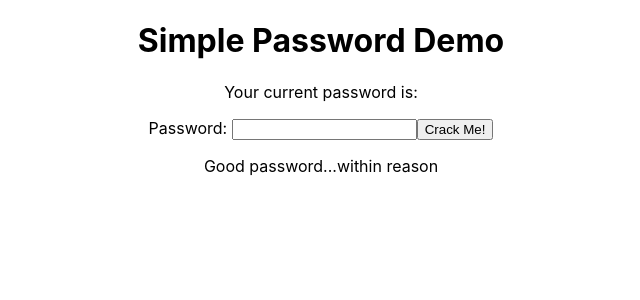
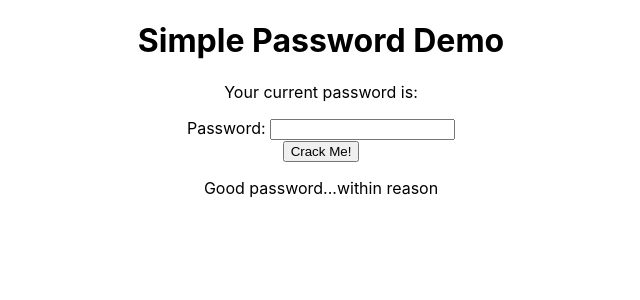
Before and after one commit to jhleakakos/simple-password-demo, a React (Create React App) app: page / in a window 1280 px wide. Shown: the top 300 px of the page, without its empty margins (319-959 px from the left). Built offline with nearby package versions, Linux system fonts and the light colour scheme.

Commit message:
separate password input to new component

```diff
--- a/package.json
+++ b/package.json
@@ -6,7 +6,9 @@
     "@testing-library/jest-dom": "^5.16.2",
     "@testing-library/react": "^12.1.2",
     "@testing-library/user-event": "^13.5.0",
+    "bootstrap": "^5.1.3",
     "react": "^17.0.2",
+    "react-bootstrap": "^2.1.2",
     "react-dom": "^17.0.2",
     "react-scripts": "5.0.0",
     "web-vitals": "^2.1.4"
--- a/src/PasswordDemo.js
+++ b/src/PasswordDemo.js
@@ -1,4 +1,5 @@
 import React, { useState, useEffect } from 'react';
+import PasswordInput from './PasswordInput';
 
 import {
     lowercaseLetters,
@@ -88,17 +89,11 @@ const PasswordDemo = () => {
     return (
         <div>
             <h1>Simple Password Demo</h1>
-            <p>Your current password is: {password}</p>
-
-            <label htmlFor='pwd'>Password: </label>
-            <input
-                id='pwd'
-                type='text'
-                maxLength='6'
-                value={password}
-                onChange={(e) => setPassword(e.target.value)}
+            <PasswordInput
+                password={password}
+                setPassword={setPassword}
+                crackPassword={crackPassword}
             />
-            <button onClick={crackPassword}>Crack Me!</button>
             <p>{cracked ? "Your password's been cracked!" : 'Good password...within reason'}</p>
             {cracked ? <p>Number of checks to get to your password: {count}</p> : ''}
         </div>
--- /dev/null
+++ b/src/PasswordInput.js
@@ -0,0 +1,26 @@
+import React from 'react';
+
+const PasswordInput = ({ password, setPassword, crackPassword }) => {
+    return (
+        <div>
+            <p>Your current password is: {password}</p>
+
+            <div>
+                <div>
+                    <label htmlFor='pwd'>Password: </label>
+                    <input
+                        id='pwd'
+                        type='text'
+                        maxLength='6'
+                        value={password}
+                        onChange={(e) => setPassword(e.target.value)}
+                    />
+                </div>
+
+                <button onClick={crackPassword} >Crack Me!</button>
+            </div>
+        </div>
+    )
+}
+
+export default PasswordInput;
```
Also changed, not shown: 1 other file (tests, documents, lock files or other folders).
